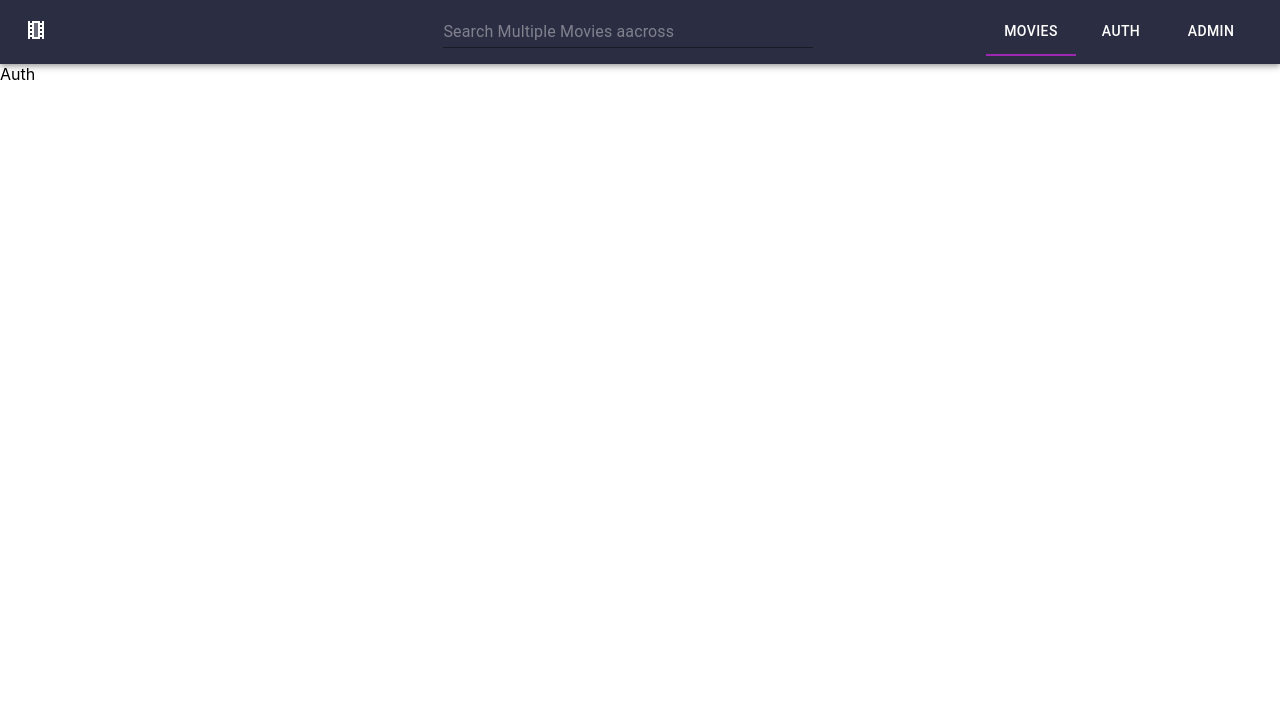
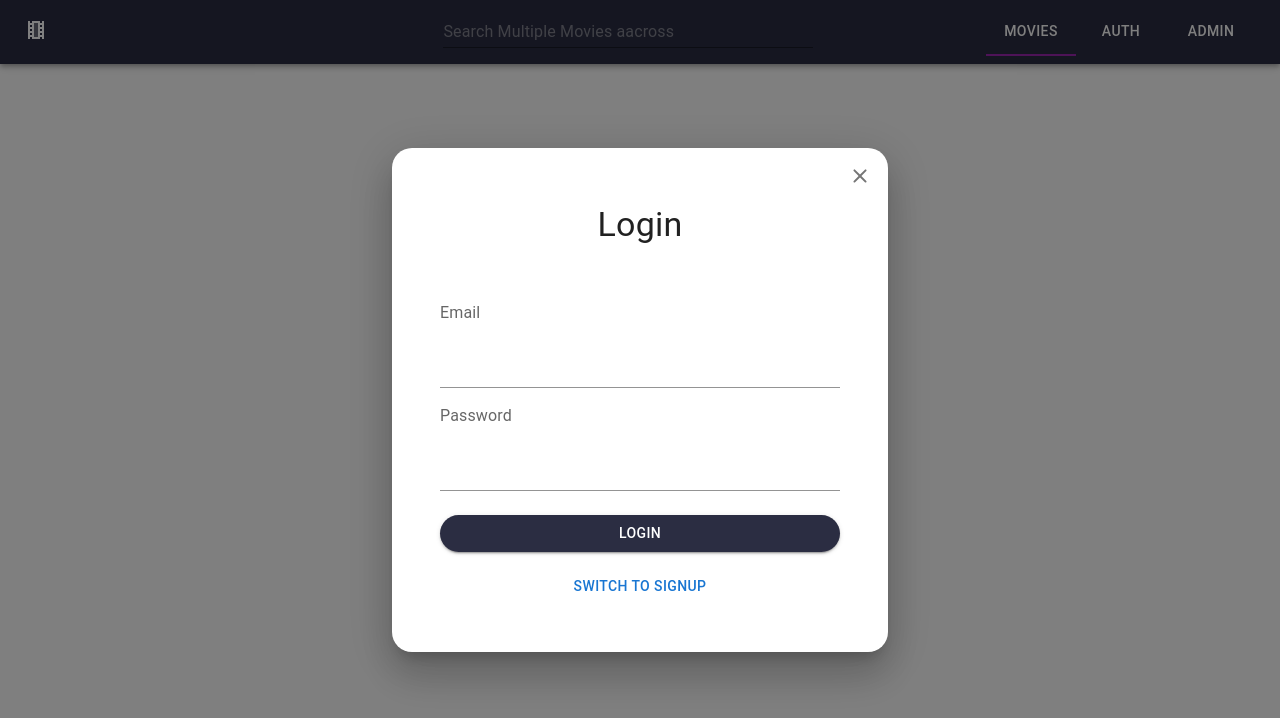
Before and after one commit to prrernaa/movie-booking-application, a React (Create React App) app in the folder movie/: page /auth in a window 1280 px wide. Shown: the top 718 px of the page. Built offline with nearby package versions, Linux system fonts and the light colour scheme; no server answers.

Commit message:
authform login &signup

```diff
--- a/movie/src/components/Auth/Auth.js
+++ b/movie/src/components/Auth/Auth.js
@@ -1,8 +1,11 @@
 import React from 'react'
+import AuthForm from './AuthForm'
 
 const Auth = () => {
   return (
-    <div>Auth</div>
+    <div>
+        <AuthForm/>
+    </div>
   )
 }
 
--- /dev/null
+++ b/movie/src/components/Auth/AuthForm.js
@@ -0,0 +1,106 @@
+import CloseRoundedIcon from '@mui/icons-material/CloseRounded';
+import { Box, Button, Dialog, FormLabel, IconButton, TextField, Typography } from '@mui/material'
+import React, { useState } from 'react'
+const labelStyle = { mt: 1, mb: 2 };
+
+const AuthForm = ({ onSubmit, isAdmin }) => {
+    const [inputs, setInputs] = useState({
+        name: "",
+        email: "",
+        password: ""
+    });
+    const [isSignup, setIsSignup] = useState(false);
+    const handleChange = (e) => {
+        setInputs((prevState) => ({
+            ...prevState,
+            [e.target.name]: e.target.value,
+            [e.target.email]: e.target.email,
+            [e.target.password]: e.target.password,
+
+        }))
+    };
+
+
+    const handleSubmit = (e) => {
+        e.preventDefault();
+        onSubmit({inputs,signup: isAdmin?false:isSignup});
+    };
+    return (
+        <Dialog PaperProps={{style:{borderRadius:20}}} open={true
+        }>
+            <Box sx={{ml:'auto', padding:1}}>
+                <IconButton>
+                    <CloseRoundedIcon/>
+                </IconButton>
+            </Box>
+            <Typography variant="h4" textAlign={"center"}>
+            {isSignup ? "Signup" : "Login" }
+
+            </Typography>
+            <form onSubmit={handleSubmit}>
+                <Box
+                    padding={6}
+                    display={'flex'} justifyContent={'center'} flexDirection="column"
+                    width={400}
+                    margin="auto"
+                    alignContent={'center'}
+                >
+                    {!isAdmin && isSignup && (
+                        <>
+                            {" "}
+
+                            <FormLabel sx={labelStyle}>name</FormLabel>
+
+                            <TextField
+                                value={inputs.name}
+                                onChange={handleChange}
+                        margin="normal"
+                        variant='standard'
+                        type={'text'}
+                        name="name"
+                            />
+                    </>
+                    )}
+
+
+                    <FormLabel sx={labelStyle}>Email</FormLabel>
+                    <TextField
+                        value={inputs.email}
+                        onChange={handleChange}
+                        margin="normal"
+                        variant='standard'
+                        type={'email'}
+                        name="email"
+                    />
+
+                    <FormLabel sx={labelStyle}>Password</FormLabel>
+                    <TextField
+                        value={inputs.password}
+                        onChange={handleChange}
+                        margin="normal"
+                        variant='standard'
+                        type={'password'}
+                        name="password"
+                    />
+
+                    <Button
+                        sx={{ mt: 2, borderRadius: 10, bgcolor: "#2b2d42" }}
+                        type='submit'
+                        fullWidth variant='contained'>
+                        {isSignup ? "Signup" : "Login" }
+                    </Button>
+
+                   {!isAdmin && <Button onClick={()=>setIsSignup(!isSignup)}
+                        sx={{ mt: 2, borderRadius: 10 }}
+                        fullWidth>
+                        Switch To   {isSignup?"Login": "Signup"}
+                    </Button>}
+
+
+                </Box>
+            </form>
+        </Dialog>
+
+    )
+}
+export default AuthForm
--- a/movie/src/components/Movies/Movies.js
+++ b/movie/src/components/Movies/Movies.js
@@ -1,8 +1,32 @@
-import React from 'react'
+import React, { useEffect, useState } from 'react'
+import { Box } from '@mui/system'
+import { Typography } from '@mui/material'
+import MovieItem from './MovieItem'
+import { getAllMovie } from '../../Api-helpers/api-helpers'
+const Movies = () => {
+  const [Movies, setMovies] = useState([])
+  useEffect(()=>{
+    getAllMovie().then((data)=>setMovies(data.movies)).catch((err)=>console.log(" no data found"))
+  }
+  ,[])
 
-const Movies = () => {
+
   return (
-    <div>Movies</div>
+    <Box margin={"auto"} marginTop={4}>
+  <Typography variant='h4' padding={2} textAlign='center' bgcolor={'#900C3F'} width="40%" color="white" margin={"auto"}>
+    All Movies
+  </Typography>
+  <Box width={"100%"} margin={'auto'} marginTop='5' display={"flex"} justifyContent='flex-start' flexWrap={'wrap'}>
+    {Movies.map((item,index)=>
+      <MovieItem
+        id={item._id}
+        title={item.title}
+        posterUrl={item.posterUrl}
+        releaseDate={item.releaseDate}
+        key={index} />
+    )}
+  </Box>
+    </Box>
   )
 }
 
```
Also changed, not shown: movie/src/App.js (+11 -4 lines), movie/src/components/Auth/AdminAuth.js (added, +9 -0 lines), movie/src/components/Homepage.js (+9 -3 lines).
